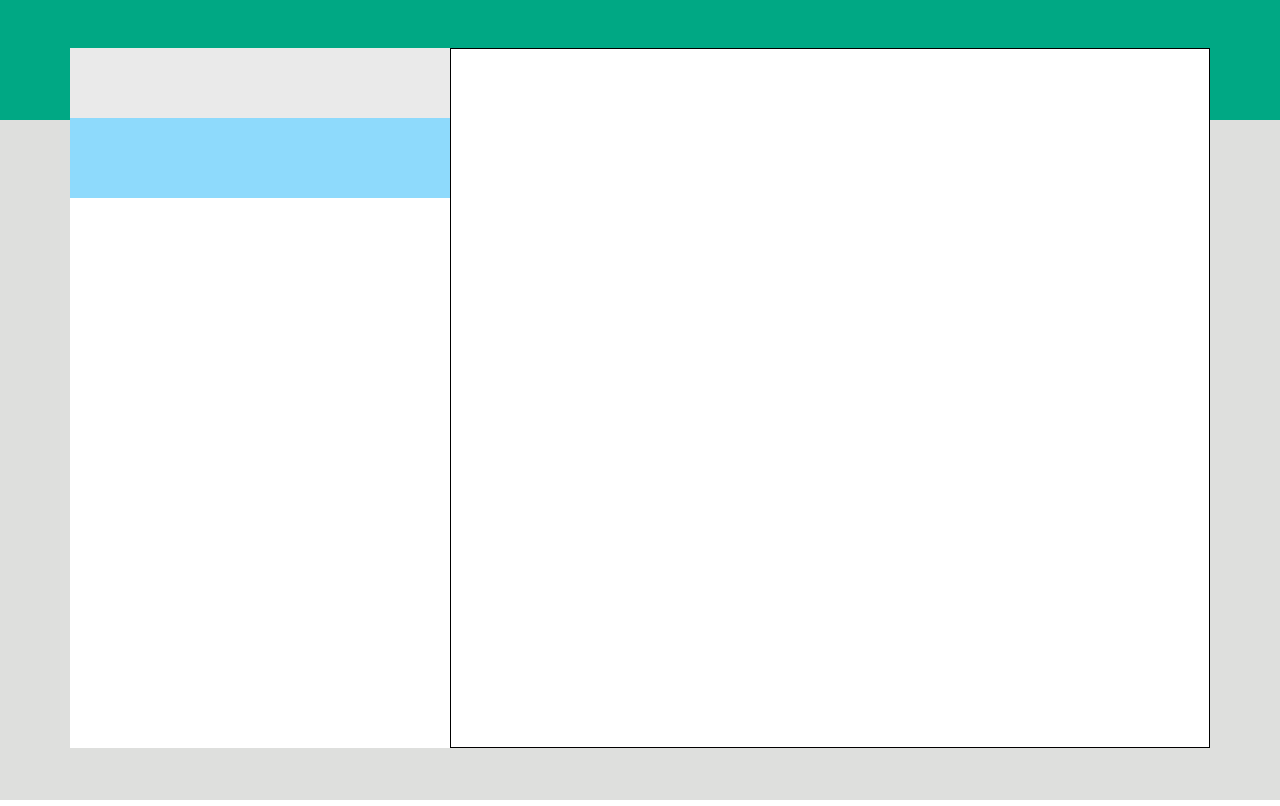
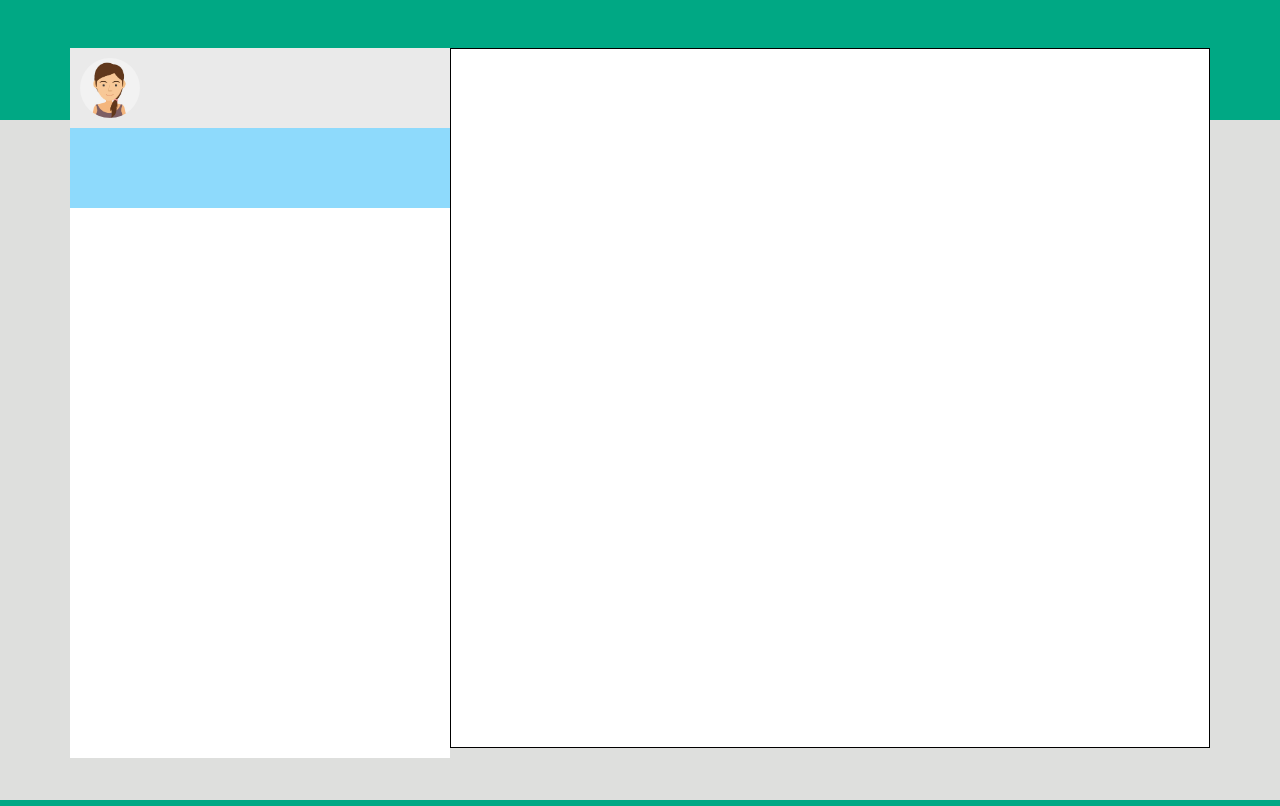
Before and after one commit to alex02r/vue-boolzapp, a plain HTML site: page index.html in a window 1280 px wide. Drawn offline with nearby package versions, Linux system fonts and the light colour scheme.

Commit message:
[UP]Aggiunti, immagine profilo e padding nella sidebar

```diff
--- a/css/style.css
+++ b/css/style.css
@@ -15,15 +15,22 @@ body{
     background:linear-gradient(0deg, #DEDFDD 85%, #00A884 85%);
 }
 /* Sezione di sinistra (contatti, profilo ...)*/
+
 .profile{
     background-color: #EAEAEA;
-    height: 70px;
+    padding: 10px;
+}
+.profile img{
+    width: 60px;
+    border-radius: 50%;
 }
 .notice{
+    padding: 10px 20px;
     background-color: #8EDAFC;
     height: 80px;
 }
 .contacts{
+    padding: 10px 20px;
     height: 550px;
     background-color: white;
     overflow-y: scroll;
--- a/index.html
+++ b/index.html
@@ -15,13 +15,15 @@
                 <div class="col-4 p-0">
                     <div class="interface">
                         <div class="profile">
-
+                            <img src="./img/avatar_io.jpg" alt="immagine di profilo">
                         </div>
                         <div class="notice">
 
                         </div>
                         <div class="contacts">
+                            <div class="contact">
 
+                            </div>
                         </div>
                     </div>
                 </div>
```
